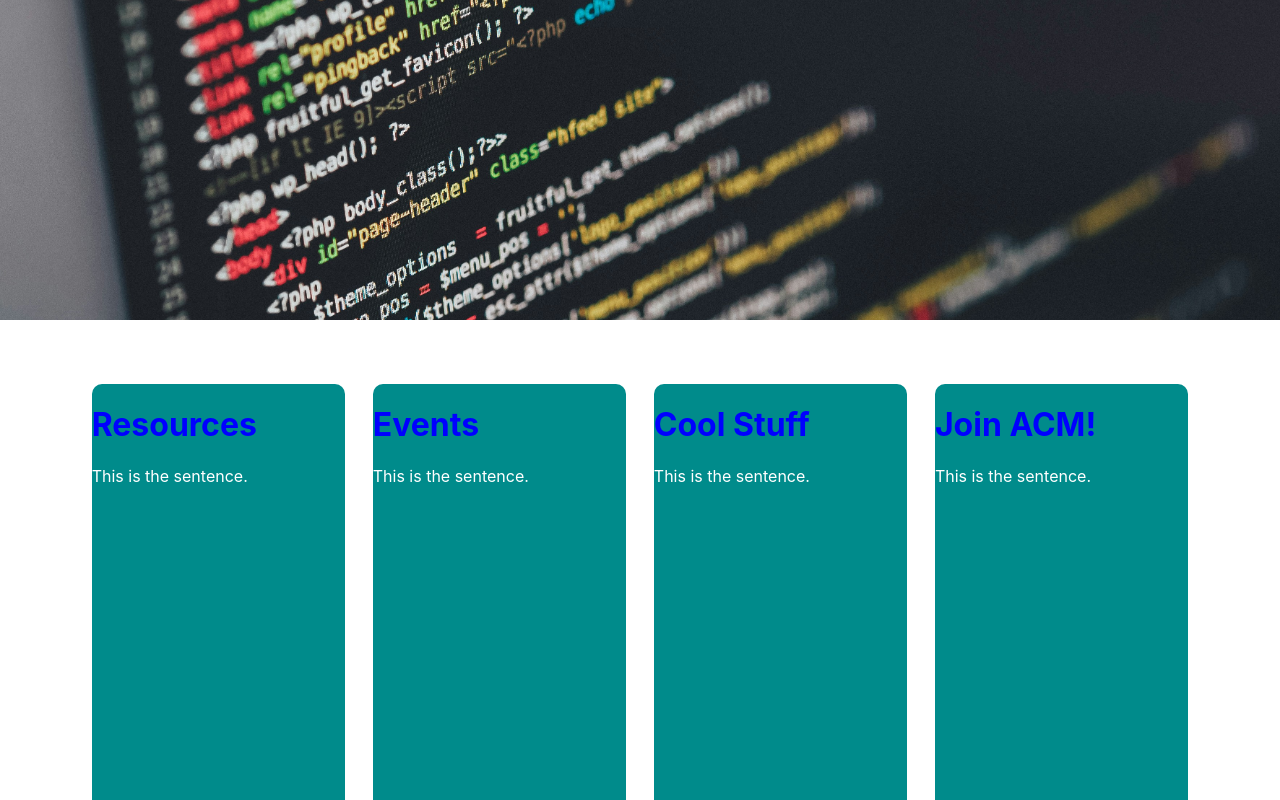
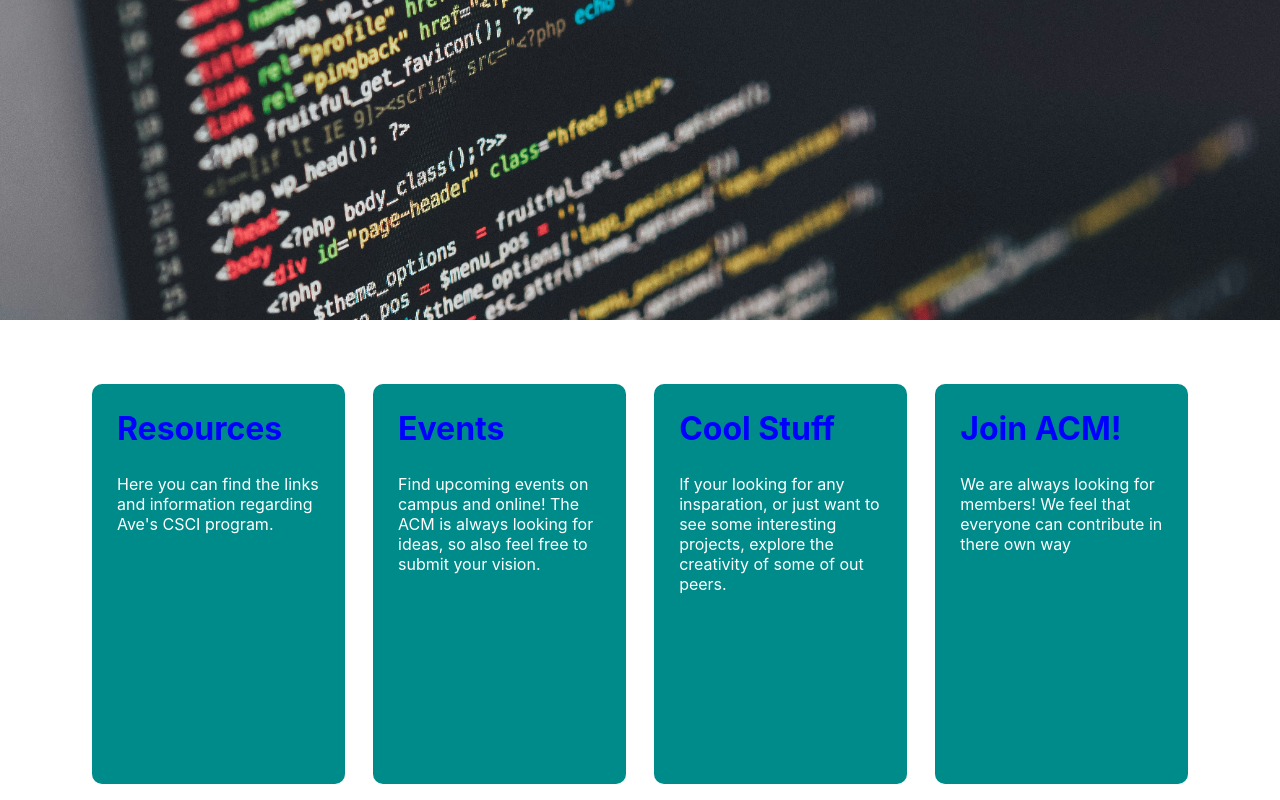
Before and after one commit to amuacm/chapter-website, a React (Create React App) app in the folder react/acm-react/: page / in a window 1280 px wide. Shown: the top 800 px of the page. Built offline with nearby package versions, Linux system fonts and the light colour scheme.

Commit message:
messed with the text boxes on home, added hover affect

```diff
--- a/react/acm-react/src/pages/home/Home.jsx
+++ b/react/acm-react/src/pages/home/Home.jsx
@@ -1,5 +1,16 @@
 import React from 'react';
 import './HomeStyle.css';
+
+// Box react element, that is for housing a title and description.
+// all arguments are taken as strings
+function Box({ Title, Description, Link }) {
+  return (
+    <a className="boxed" href={Link}>
+      <h1>{Title}</h1>
+      <p>{Description} </p>
+    </a>
+  );
+}
 
 function Home() {
   return (
@@ -7,23 +18,26 @@ function Home() {
         <div className="splash"><img className="splash-image" src={require('./coding_splash.jpg')} alt="main screen" /></div>
 
         <div className="content-boxes">
-            <div className="boxed">
-                <h1>Resources</h1>
-                <p> This is the sentence. </p>
-            </div>
-            <div className="boxed">
-                <h1>Events</h1>
-                <p> This is the sentence. </p>
-            </div>
-            <div className="boxed">
-                <h1>Cool Stuff</h1>
-                <p> This is the sentence. </p>
-            </div>
-            <div className="boxed">
-                <h1>Join ACM!</h1>
-                <p> This is the sentence. </p>
-            </div>
-
+            <Box
+            Title="Resources"
+            Description="Here you can find the links and information regarding Ave's CSCI program."
+            Link="https://saverio.carrd.co/"
+            />
+            <Box
+            Title="Events"
+            Description="Find upcoming events on campus and online! The ACM is always looking for ideas, so also feel free to submit your vision. "
+            Link="https://theimag.org/"
+            />
+            <Box
+            Title="Cool Stuff"
+            Description="If your looking for any insparation, or just want to see some interesting projects, explore the creativity of some of out peers."
+            Link="https://theimag.org/"
+            />
+            <Box
+            Title="Join ACM!"
+            Description="We are always looking for members! We feel that everyone can contribute in there own way"
+            Link="https://www.acm.org/"
+            />
         </div>
 
         <div>
--- a/react/acm-react/src/pages/home/HomeStyle.css
+++ b/react/acm-react/src/pages/home/HomeStyle.css
@@ -28,20 +28,43 @@ h1 {
     padding: 5%;
 }
 
+@keyframes hover {
+  from {
+    transform: scale(1);
+  }
+  to {
+    transform: scale(1.2);
+  }
+}
+
 .boxed {
-    color: white;
-    border-radius: 10px;
-    height: 500px;
-    width: 22%;
-    background-color: darkcyan;
+  animation: hover 2s fowards;
+  color: white;
+  border-radius: 10px;
+  height: 400px;
+  width: 22%;
+  background-color: darkcyan;
+  transition: all 0.5s ease;
+  text-decoration: none;
+}
+
+.boxed:hover {
+  transform: scale(1.5);
+}
+
+.boxed h1 {
+  color: blue;
+  margin: 10%;
 }
 
 .boxed p {
-    margin: 0;
+  margin: 10%;
 }
 
 footer {
-    background-color: gray;
+  padding: 2rem 1rem;
+  background-color: gray;
+  display: flex;
 }
 
 .social-link {
```
